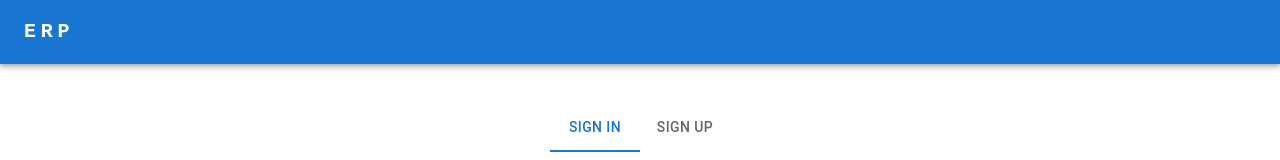
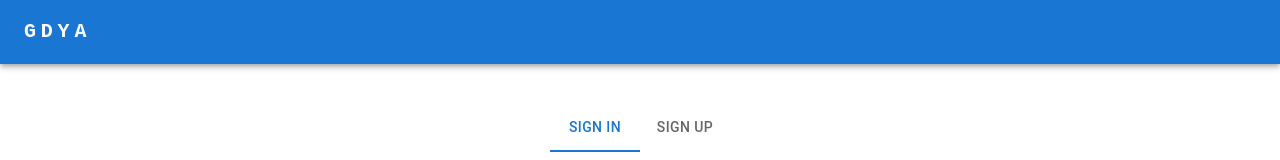
Before and after one commit to program-training/class-3-finalProject-ERP-front, a React (Vite) app: page / in a window 1280 px wide. Shown: the top 160 px of the page. Built offline with nearby package versions, Linux system fonts and the light colour scheme.

Commit message:
delete errors of react

```diff
--- a/src/components/AppBar.tsx
+++ b/src/components/AppBar.tsx
@@ -53,7 +53,7 @@ function ResponsiveAppBar() {
                 cursor: "pointer",
               }}
             >
-              ERP
+              GDYA
             </Typography>
             <Typography
               variant="h5"
--- a/src/components/LoginAndRegistration.tsx
+++ b/src/components/LoginAndRegistration.tsx
@@ -1,9 +1,8 @@
-import SignIn from "./SignIn/SignIn";
+import {SignIn} from "./SignIn/SignIn";
 import * as React from "react";
 import { useTheme } from "@mui/material/styles";
 import Tabs from "@mui/material/Tabs";
 import Tab from "@mui/material/Tab";
-import Typography from "@mui/material/Typography";
 import Box from "@mui/material/Box";
 import SignUpForm from "./SignUp/SignUpForm";
 import { TabPanelProps } from "../types";
@@ -21,7 +20,7 @@ function TabPanel(props: TabPanelProps) {
     >
       {value === index && (
         <Box sx={{ p: 3 }}>
-          <Typography>{children}</Typography>
+          <div>{children}</div>
         </Box>
       )}
     </div>
--- a/src/components/ProductsComponents/22s.tsx
+++ b/src/components/ProductsComponents/22s.tsx
@@ -11,12 +11,15 @@ import { useNavigate } from "react-router-dom";
 import { MessageError } from "../ErrorsManage/MessageError";
 import AddProductButton from "../AddProductButton";
 import CircularProgress from "@mui/material/CircularProgress";
+import { Fab } from "@mui/material";
+import { RxDoubleArrowUp } from "react-icons/rx";
 
 export const Products = () => {
   const navigate = useNavigate();
   const [value, setValue] = useState("1");
-  const { products, setProducts, page } = useDataManager();
+  const { products, setProducts, page, showScrollButton, scrollToTop } = useDataManager();
   const [searchTerm, setSearchTerm] = useState<string>("");
+
 
   const handleChange = (_event: React.SyntheticEvent, newValue: string) => {
     setValue(newValue);
@@ -31,6 +34,7 @@ export const Products = () => {
   const handleEdit = (productId: string) => {
     navigate(`/AddProduct/${productId}`);
   };
+
 
   if (!products)
     return (
@@ -61,6 +65,15 @@ export const Products = () => {
           onEdit={handleEdit}
           setStateProducts={setProducts}
         />
+        <Fab
+          style={{ display: showScrollButton ? "block" : "none" }}
+          onClick={scrollToTop}
+          id="buttonTop"
+          color="primary"
+          aria-label="add"
+        >
+          <RxDoubleArrowUp />
+        </Fab>
         <Box
           sx={{
             display: "flex",
--- a/src/components/ProductsComponents/useDataManager.tsx
+++ b/src/components/ProductsComponents/useDataManager.tsx
@@ -1,10 +1,11 @@
-import { useEffect, useState } from "react";
+import { useCallback, useEffect, useState } from "react";
 import { Product } from "../../types";
 
 const useDataManager = () => {
   const [products, setProducts] = useState<Array<Product> | null>(null);
   const [page, setPage] = useState<number | null>(0);
   const [loadingNextPage, setLoadingNextPage] = useState(false);
+  const [showScrollButton, setShowScrollButton] = useState(false);
 
   useEffect(() => {
     const fetchData = async () => {
@@ -17,7 +18,7 @@ const useDataManager = () => {
         myHeaders.append("Authorization", token);
 
         const response = await fetch(
-          `${import.meta.env.VITE_BASE_URL}/api/inventory/pages/${page}`,
+          `${import.meta.env.VITE_BASE_URL}/api/inventory/products/${page}`,
           {
             method: "GET",
             headers: myHeaders,
@@ -59,6 +60,18 @@ const useDataManager = () => {
       observer.unobserve(element);
     };
   }, [products]);
+  const scrollToTop = () => {
+    window.scrollTo({ top: 0, behavior: "smooth" });
+  };
+  const handleScroll = useCallback(() => {
+    setShowScrollButton(window.scrollY > 200);
+  }, []);
+
+  useEffect(() => {
+    window.addEventListener("scroll", handleScroll);
+    return () => window.removeEventListener("scroll", handleScroll);
+  }, [handleScroll]);
+
 
   return {
     products,
@@ -66,6 +79,8 @@ const useDataManager = () => {
     setPage,
     loadingNextPage,
     page,
+    showScrollButton,
+    scrollToTop
   };
 };
 
--- a/src/components/SignIn/SignIn.tsx
+++ b/src/components/SignIn/SignIn.tsx
@@ -11,7 +11,7 @@ import { useSignIn } from "./UseSignIn";
 
 const defaultTheme = createTheme();
 
-export default function SignIn() {
+export const  SignIn = () => {
   const { error, waiting, signIn } = useSignIn();
 
   const handleSubmit = (event: {
--- a/src/main.css
+++ b/src/main.css
@@ -27,3 +27,9 @@ body{
     display: flex;
     flex-direction: column;
 }
+
+#buttonTop{
+    position: fixed;
+    bottom: 20%;
+    right: 5%;
+}
```
